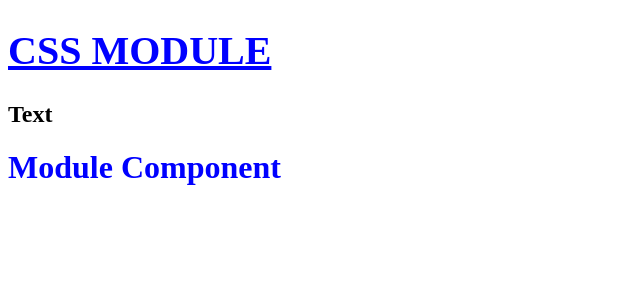
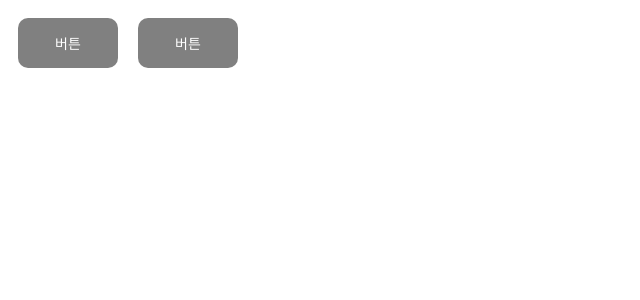
Before and after one commit to kim0hun/Inflearn_React, a React (Vite) app in the folder study/: page / in a window 1280 px wide. Shown: the top 300 px of the page, without its empty margins (0-640 px from the left). Built offline with nearby package versions, Linux system fonts and the light colour scheme.

Commit message:
92. classnames

```diff
--- a/study/package.json
+++ b/study/package.json
@@ -10,6 +10,7 @@
     "preview": "vite preview"
   },
   "dependencies": {
+    "classnames": "^2.5.1",
     "react": "^19.2.0",
     "react-dom": "^19.2.0",
     "uuid": "^13.0.0"
--- a/study/src/App.module.css
+++ b/study/src/App.module.css
@@ -1,9 +1,14 @@
-.title {
-  color: red;
-  text-decoration: underline;
-  font-size: 40px;
+.btn {
+  width: 100px;
+  height: 50px;
+  border: none;
+  background-color: gray;
+  color: white;
+  font-size: 14px;
+  border-radius: 10px;
+  margin: 10px;
 }
 
-h1 {
-  color: blue !important;
+.is-active {
+  background-color: blue;
 }
--- a/study/src/App.tsx
+++ b/study/src/App.tsx
@@ -1,12 +1,18 @@
+import classNames from "classnames/bind";
 import styles from "./App.module.css";
-import Module from "./components/Module";
 
 export default function App() {
+  const isLoggedIn = false;
+  const cx = classNames.bind(styles);
+
   return (
     <>
-      <h1 className={styles.title}>CSS MODULE</h1>
-      <h2 className="title">Text</h2>
-      <Module />
+      <button
+        className={`${styles.btn} ${isLoggedIn ? styles["is-active"] : ""}`}
+      >
+        버튼
+      </button>
+      <button className={cx("btn", { "is-active": isLoggedIn })}>버튼</button>
     </>
   );
 }
--- a/study/src/components/Module.tsx
+++ /dev/null
@@ -1,7 +0,0 @@
-export default function Module() {
-  return (
-    <>
-      <h1>Module Component</h1>
-    </>
-  );
-}
```
Also changed, not shown: 1 other file (tests, documents, lock files or other folders).
